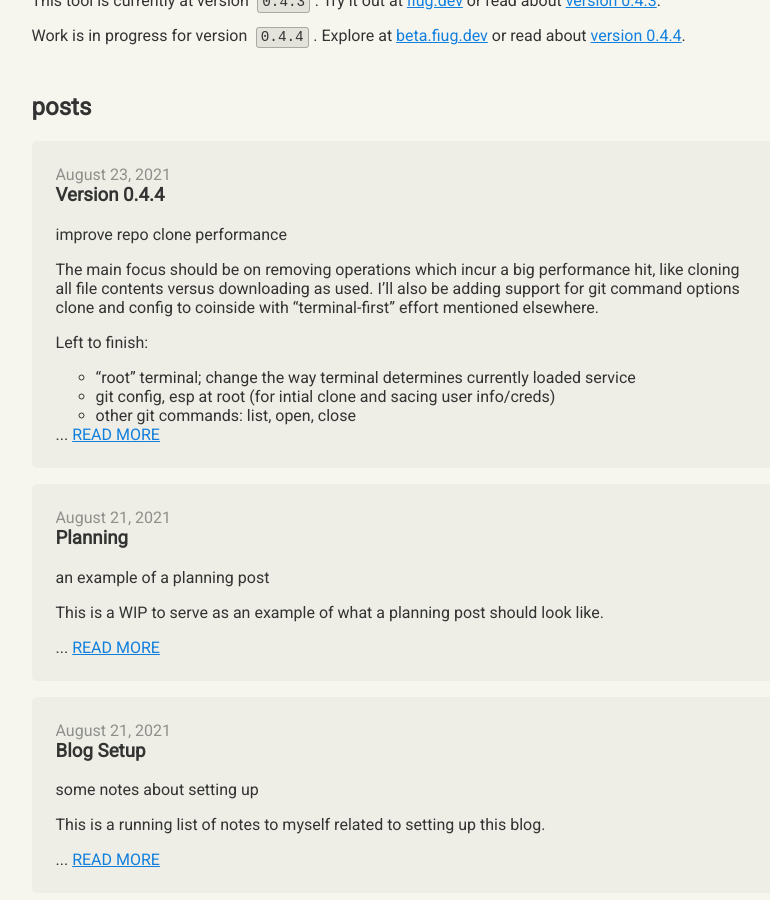
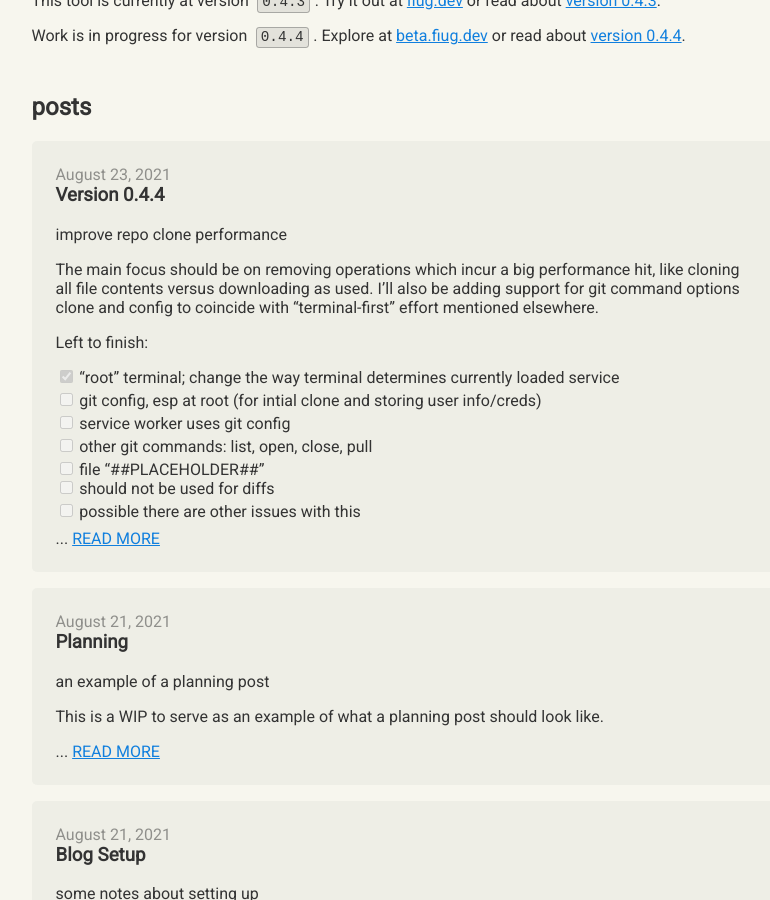
Before and after one commit to fiugd/blog, a Jekyll site: the page built from docs/index.md, in a window 1280 px wide and 900 px high, scrolled down 1555 px. Shown: the whole window, without its empty margins (236-1006 px from the left). Built offline with Jekyll 4.4.1, drawn with Linux system fonts in a browser that asks for light colours.

```diff
--- a/docs/_posts/01-01-01-v0.4.4.md
+++ b/docs/_posts/01-01-01-v0.4.4.md
@@ -15,12 +15,17 @@ updated:
 
 
 The main focus should be on removing operations which incur a big performance hit, like cloning all file contents versus downloading as used.
-I'll also be adding support for git command options clone and config to coinside with "terminal-first" effort mentioned elsewhere.
+I'll also be adding support for git command options clone and config to coincide with "terminal-first" effort mentioned elsewhere.
 
 Left to finish:
-- "root" terminal; change the way terminal determines currently loaded service
-- git config, esp at root (for intial clone and sacing user info/creds)
-- other git commands: list, open, close
+- [X] "root" terminal; change the way terminal determines currently loaded service
+- [ ] git config, esp at root (for intial clone and storing user info/creds)
+- [ ] service worker uses git config
+- [ ] other git commands: list, open, close, pull
+- [ ] file "##PLACEHOLDER##"
+	- [ ] should not be used for diffs
+	- [ ] possible there are other issues with this
+
 <!-- more -->
 
 ### isometric git exploration
```
